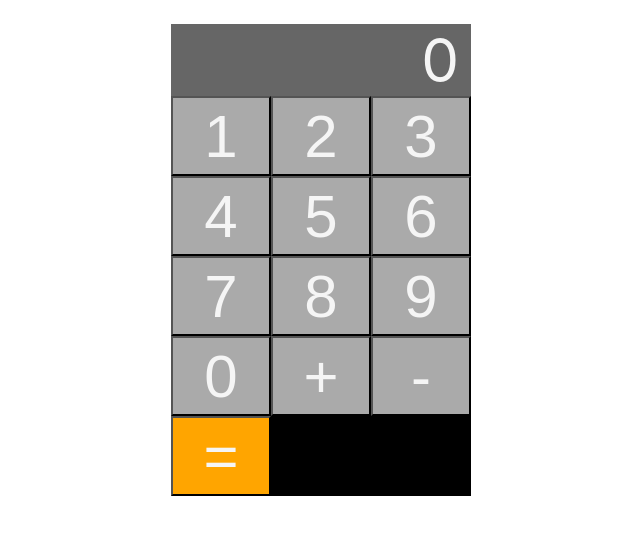
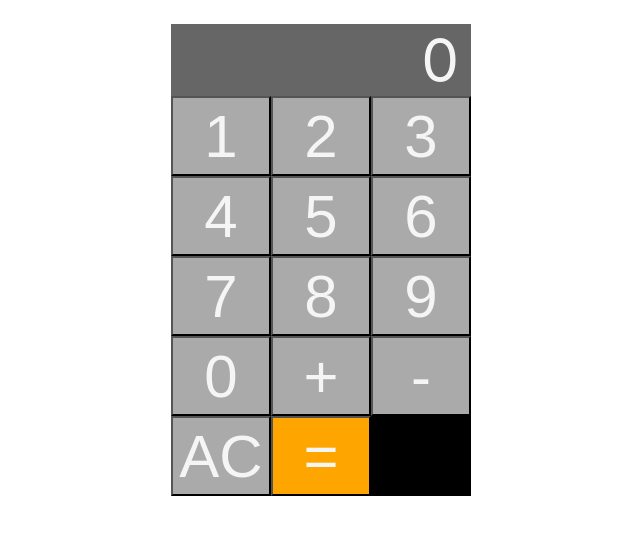
Before and after one commit to jmalk/react-calculator, a React (Create React App) app: page / in a window 1280 px wide. Shown: the top 534 px of the page, without its empty margins (319-959 px from the left). Built offline with nearby package versions, Linux system fonts and the light colour scheme.

Commit message:
Add AC button

```diff
--- a/src/App.js
+++ b/src/App.js
@@ -19,6 +19,13 @@ function App() {
   const [previous, setPrevious] = useState(0);
   const [operation, setOperation] = useState(null);
   const [waiting, setWaiting] = useState(false);
+
+  const handleAC = () => {
+    setValue(0);
+    setPrevious(0);
+    setOperation(null);
+    setWaiting(false);
+  };
 
   const handleNumber = (n) => {
     console.log(n);
@@ -85,6 +92,9 @@ function App() {
       </div>
 
       <div className="row">
+        <button className="button" onClick={handleAC}>
+          AC
+        </button>
         <button className="equals button" onClick={handleEquals}>
           =
         </button>
```
